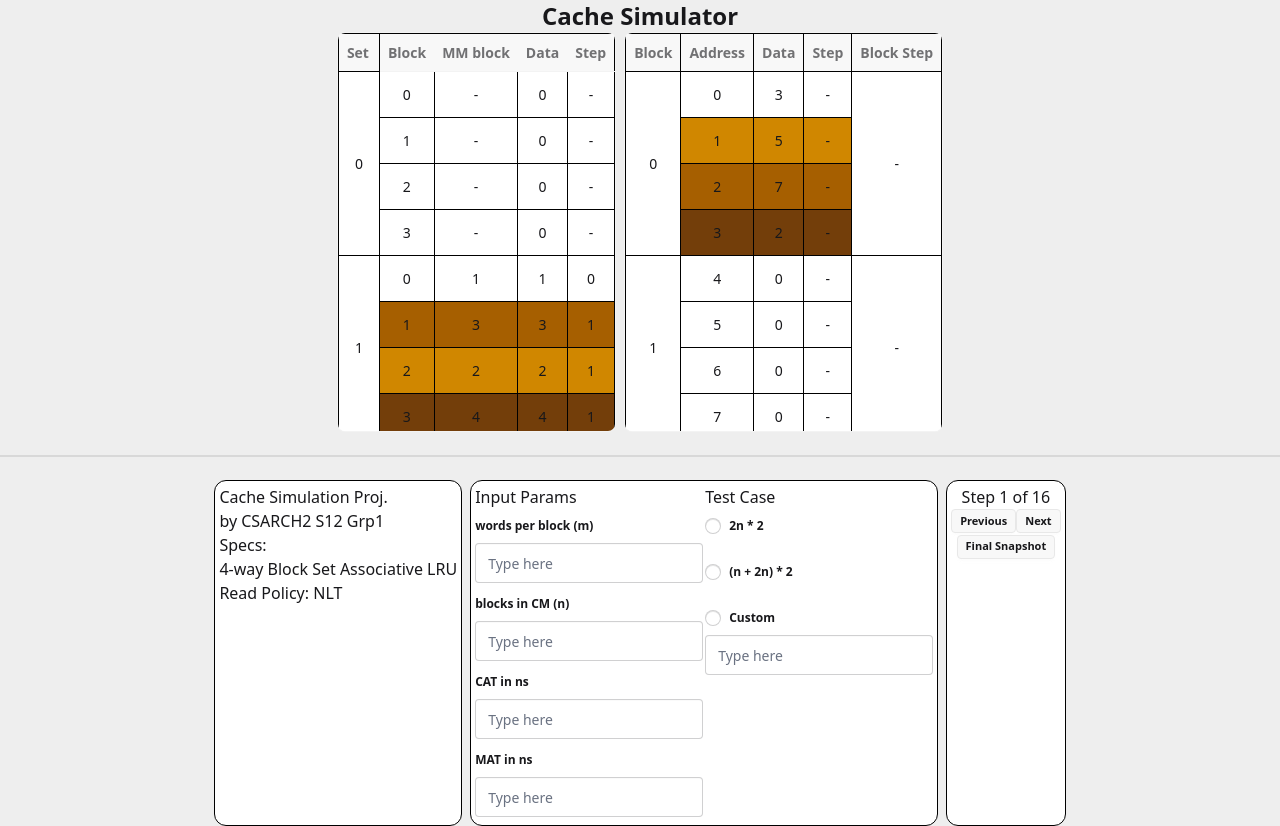
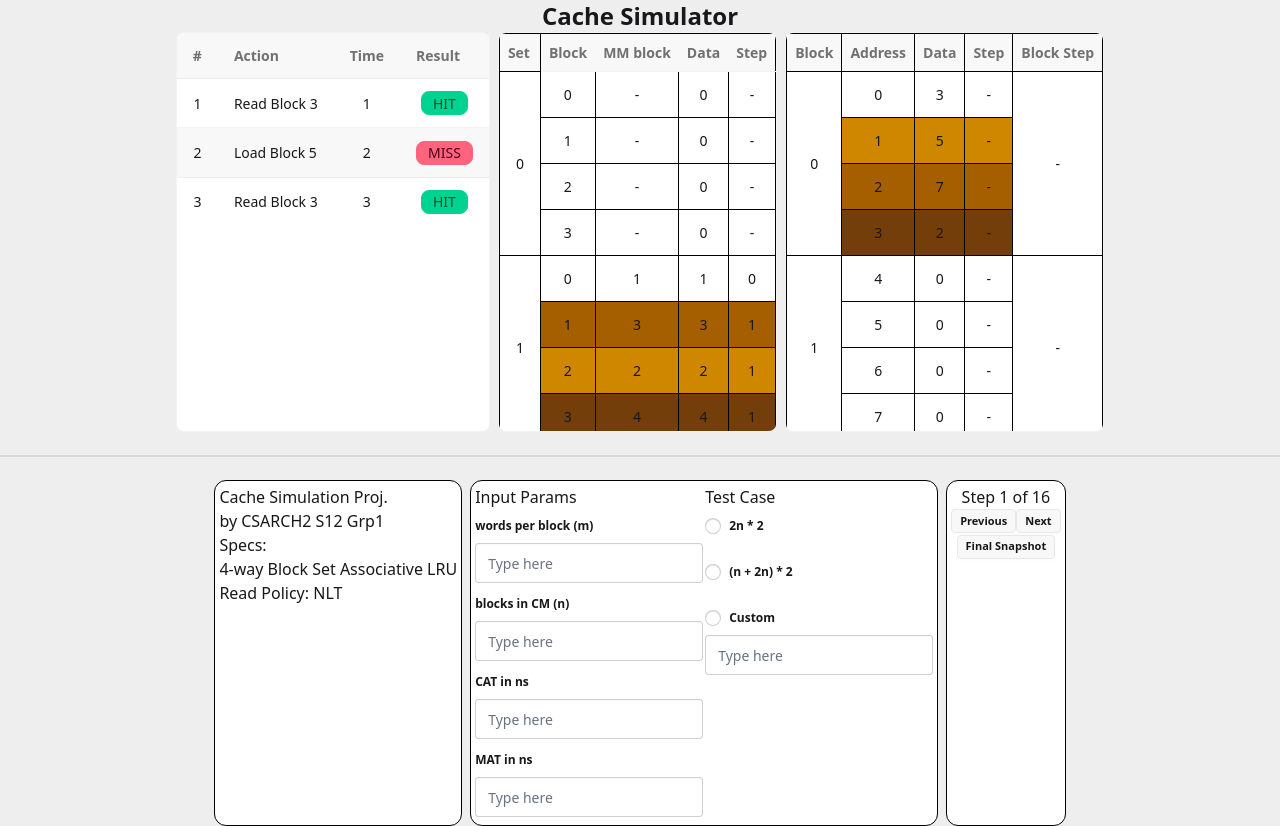
Before and after one commit to sean-benedict-bernardo/1243-CSARCH2-CacheSimulation, a SvelteKit app: page / in a window 1280 px wide. Built offline with nearby package versions, Linux system fonts and the light colour scheme.

Commit message:
ActionLogs

```diff
--- /dev/null
+++ b/src/lib/TableActionLogs.svelte
@@ -0,0 +1,32 @@
+<script lang="ts">
+  export let logs: { hit: boolean; action: string; time: number }[] = [];
+</script>
+
+<div class="overflow-x-auto rounded-box border border-base-content/5 bg-base-100 max-h-[400px] overflow-y-scroll">
+  <table class="table table-zebra w-full">
+    <thead class="sticky top-0 z-10 bg-base-200">
+      <tr>
+        <th>#</th>
+        <th>Action</th>
+        <th>Time</th>
+        <th>Result</th>
+      </tr>
+    </thead>
+    <tbody>
+      {#each logs as { hit, action, time }, i}
+        <tr>
+          <td class="text-center">{i + 1}</td>
+          <td>{action}</td>
+          <td class="text-center">{time}</td>
+          <td class="text-center">
+            {#if hit}
+              <span class="badge badge-success">HIT</span>
+            {:else}
+              <span class="badge badge-error">MISS</span>
+            {/if}
+          </td>
+        </tr>
+      {/each}
+    </tbody>
+  </table>
+</div>
--- a/src/routes/+page.svelte
+++ b/src/routes/+page.svelte
@@ -2,6 +2,7 @@
     import { CacheMemory } from "$lib/Cache.js";
     import TableMemory from "$lib/TableCacheMemory.svelte";
     import SRAMTable from '$lib/TableSRAM.svelte';
+    import ActionLogs from '$lib/TableActionLogs.svelte'
     import { onMount } from "svelte";
 
     const numCacheLines = 8; // Example value, can be changed
@@ -13,7 +14,16 @@
 
     const step_num = 1
 
-    const cache = new CacheMemory(wordsPerBlock, numCacheLines, 5, 10);
+    let wordsPerBlockInput = wordsPerBlock;
+    let numCacheLinesInput = numCacheLines;
+    let catNs = 5;
+    let matNs = 10;
+
+    // For test cases
+    let customPattern = "";
+    let testCaseSelected: string | null = null;
+
+    const cache = new CacheMemory(wordsPerBlock, numCacheLines, catNs, matNs);
 
     for (let i = 0; i < 32; ++i) {
         inserts.push(i%16);
@@ -87,6 +97,7 @@
     onMount(() => {
         generateCacheTable(numCacheLines);
     });
+
     const data = [
         {data: 1, set_number:1, set_block_number: 0, main_memory_block: 1, step: 0},
         {data: 2, set_number:1, set_block_number: 2, main_memory_block: 2, step: 1},
@@ -100,14 +111,12 @@
         { data: '2', address: 3 }
     ]
 
-    let wordsPerBlockInput = wordsPerBlock;
-    let numCacheLinesInput = numCacheLines;
-    let catNs = 5;
-    let matNs = 10;
+    let logEntries = [
+        { hit: true, action: "Read Block 3", time: 1 },
+        { hit: false, action: "Load Block 5", time: 2 },
+        { hit: true, action: "Read Block 3", time: 3 }
+    ];
 
-    // For test cases
-    let customPattern = "";
-    let testCaseSelected: string | null = null;
 </script>
 
 <div class="w-full h-full bg-base-300">
@@ -115,6 +124,7 @@
     <div class=" w-full ">
 
         <div class="flex flex-row justify-center gap-2">
+            <ActionLogs logs={logEntries}/>
             <TableMemory tableLength={4} setSize={4} items={data}></TableMemory>
             <SRAMTable addressBits={4} blockSize={4} items={sramdata} />
         </div>
```
